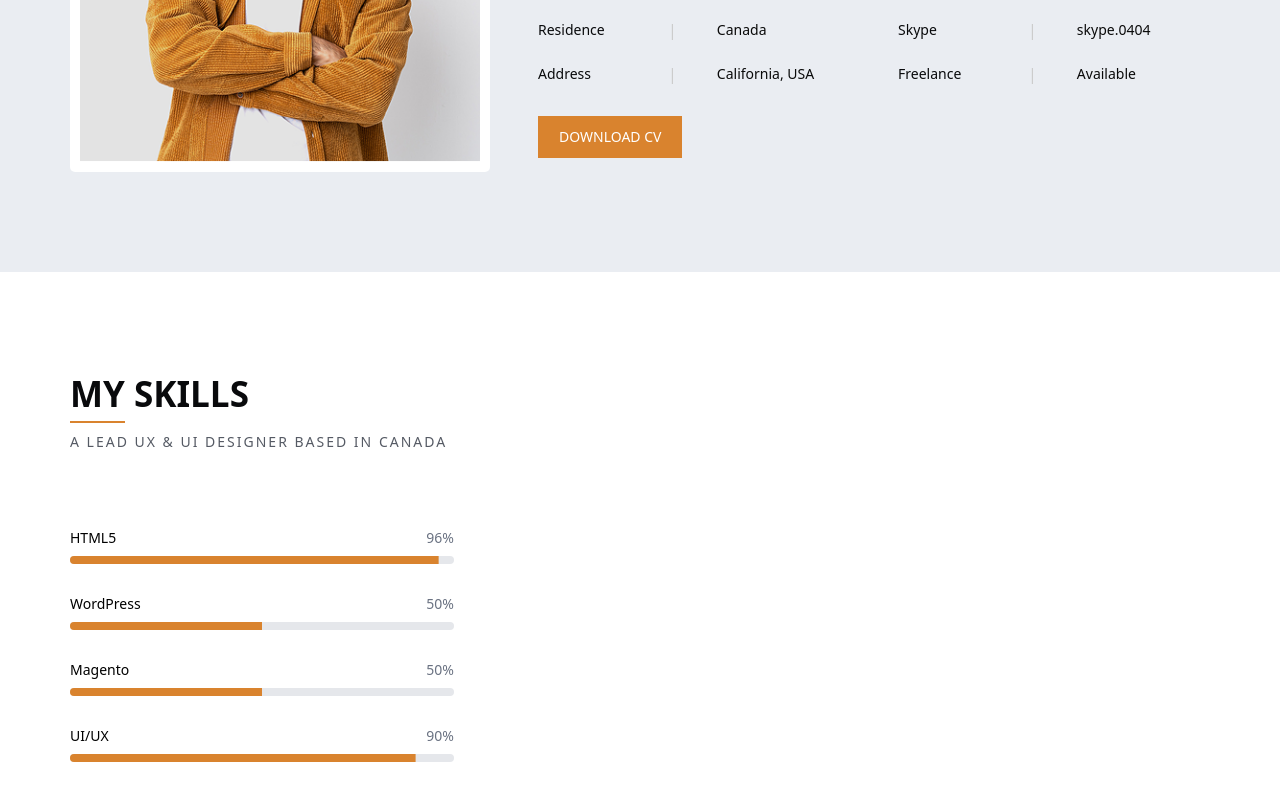
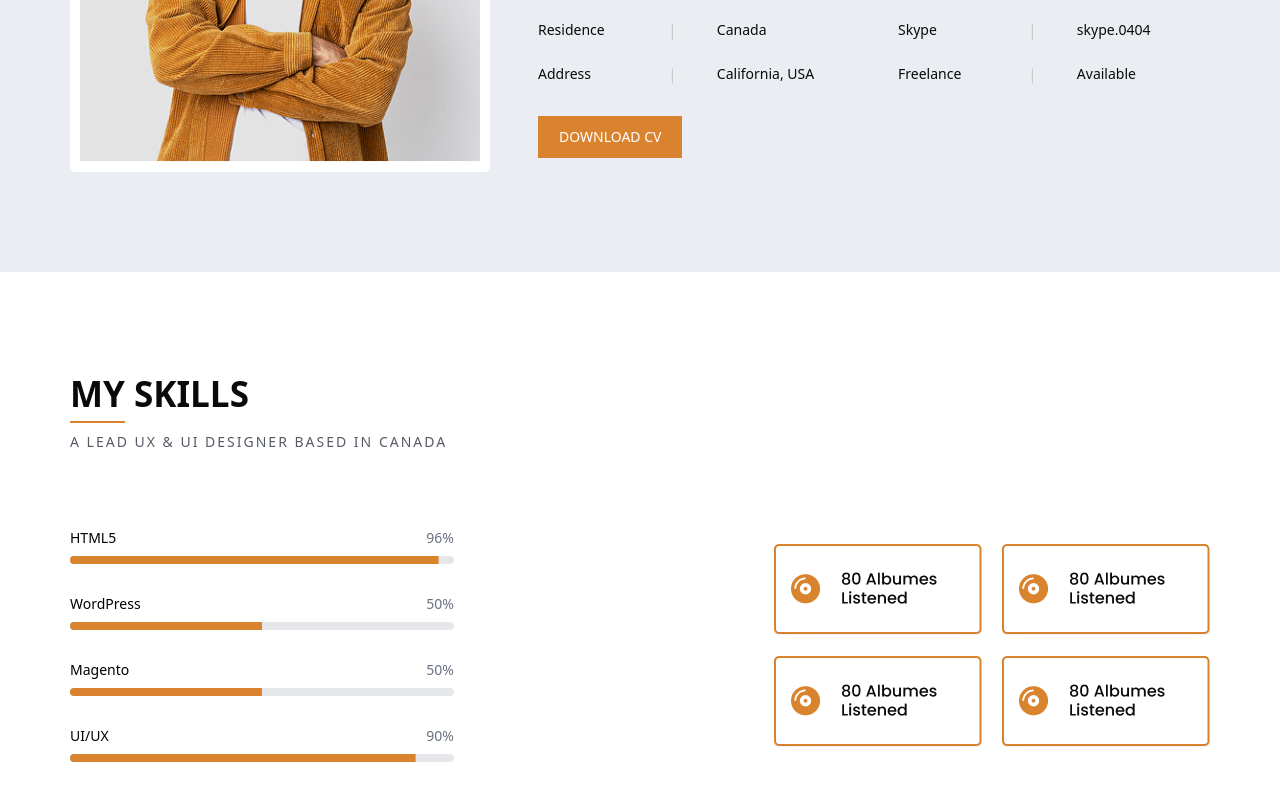
Before and after one commit to Sijan666/portfolioTonySmith, a React (Vite) app: page / in a window 1280 px wide. Shown: the part 1795-2595 px from the top of the page. Built offline with nearby package versions, Linux system fonts and the light colour scheme.

Commit message:
complete skills part

```diff
--- a/src/components/layouts/Skills.jsx
+++ b/src/components/layouts/Skills.jsx
@@ -2,6 +2,8 @@ import React from 'react'
 import Container from '../Container'
 import Flex from '../Flex'
 import { Progress } from "@/components/ui/progress"
+import Images from '../Images'
+import s1 from '../../assets/s1.png'
 
 const Skills = () => {
     return (
@@ -39,6 +41,16 @@ const Skills = () => {
                             </div>
                             <Progress value={90} className="w-full bg-gray-200 *:bg-[#D9832E]"/>
                         </div>
+                        <div className="">
+                            <Flex className={'justify-between mb-5 gap-x-5'}>
+                                <Images imgSrc={s1}/>
+                                <Images imgSrc={s1}/>
+                            </Flex>
+                            <Flex className={'justify-between gap-x-5'}>
+                                <Images imgSrc={s1}/>
+                                <Images imgSrc={s1}/>
+                            </Flex>
+                        </div>
                     </Flex>
                 </div>
             </Container>
```
Also changed, not shown: src/assets/s1.png (added).
